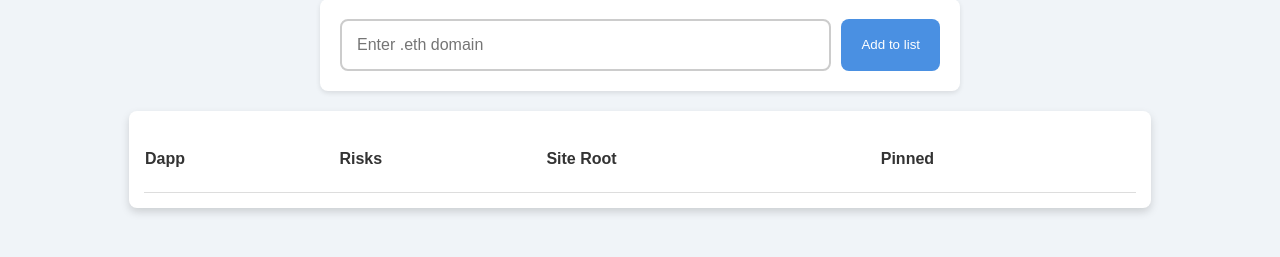
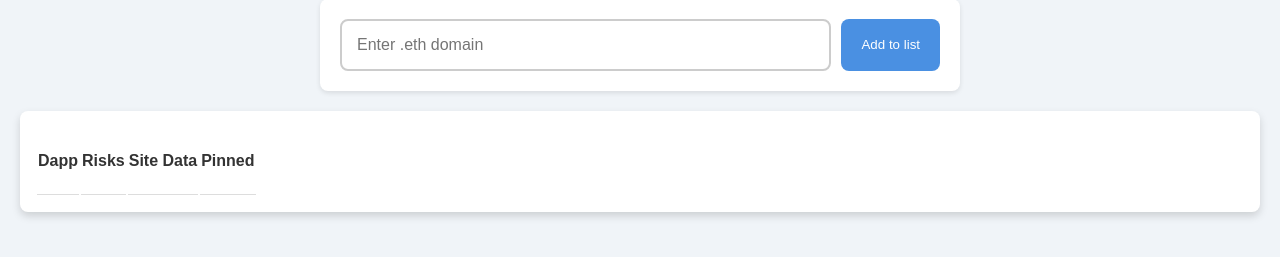
Before and after one commit to oed/dappdir.eth, a website built with webpack: page public/index.html in a window 1280 px wide. Shown: the part 113-370 px from the top of the page. Built offline with nearby package versions, Linux system fonts and the light colour scheme; what kubo-rpc-client would draw is missing.

Commit message:
WIP: building curated names list.

```diff
--- a/public/index.html
+++ b/public/index.html
@@ -39,7 +39,7 @@
       <tr>
         <th>Dapp</th>
         <th>Risks</th>
-        <th>Site Root</th>
+        <th>Site Data</th>
         <th>Pinned</th>
       </tr>
     </thead>
--- a/src/styles.css
+++ b/src/styles.css
@@ -52,17 +52,15 @@ h1 {
 #dapps {
     border-radius: 8px;
     padding: 15px;
-    width: 80%;
+    width: auto;
     display: flex;
-    flex-direction: column;
+    margin: 0 auto;
     background-color: #ffffff;
-    margin: 20px auto; /* Center the table and add more margin for better spacing */
-    box-shadow: 0 4px 8px rgba(0,0,0,0.15); /* Enhanced shadow for a more professional look */
+    box-shadow: 0 4px 8px rgba(0,0,0,0.15);
 }
 
 #dapps table {
-  width: 100%;
-  border-collapse: collapse;
+    width: auto;
 }
 
 #dapps th, #dapps td {
```
